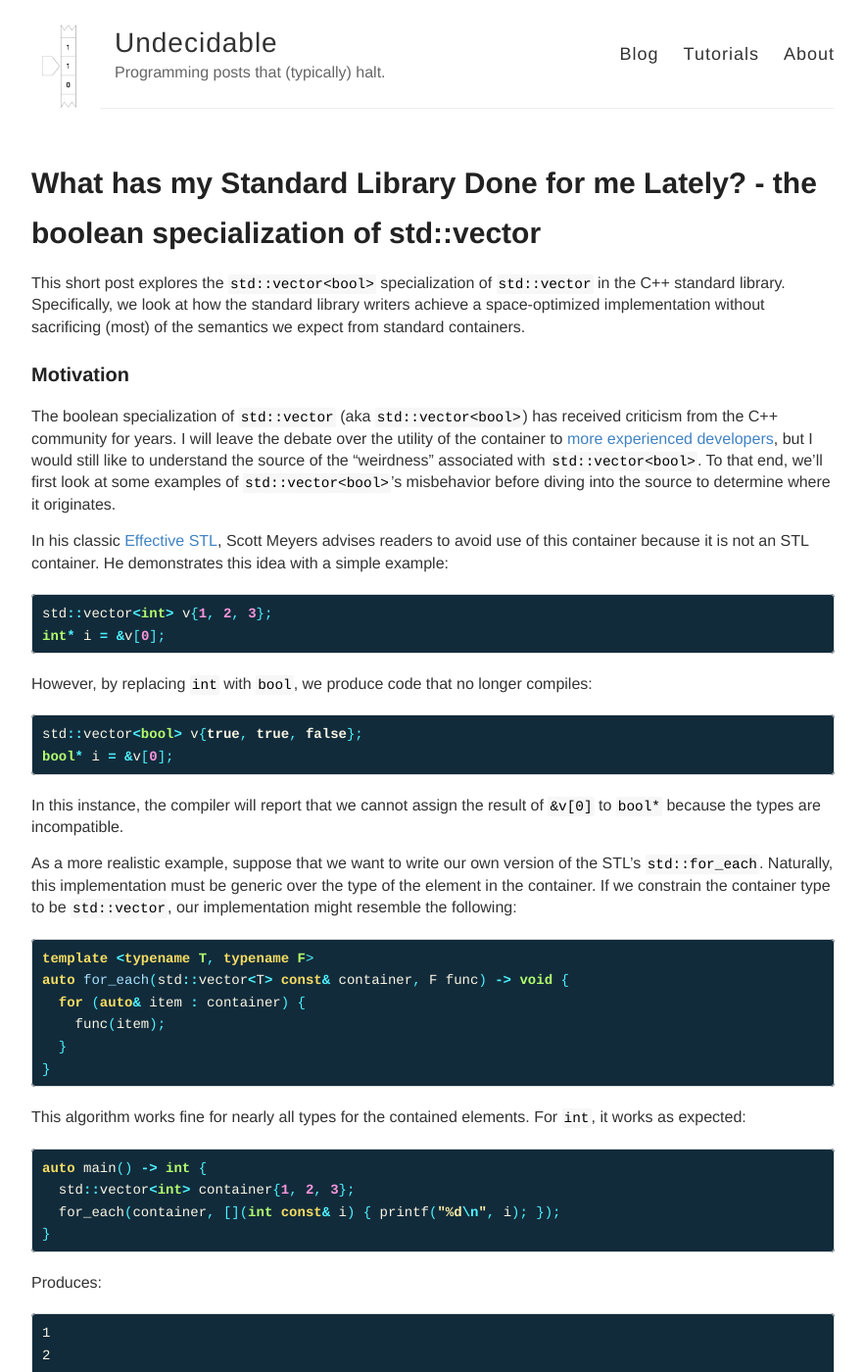
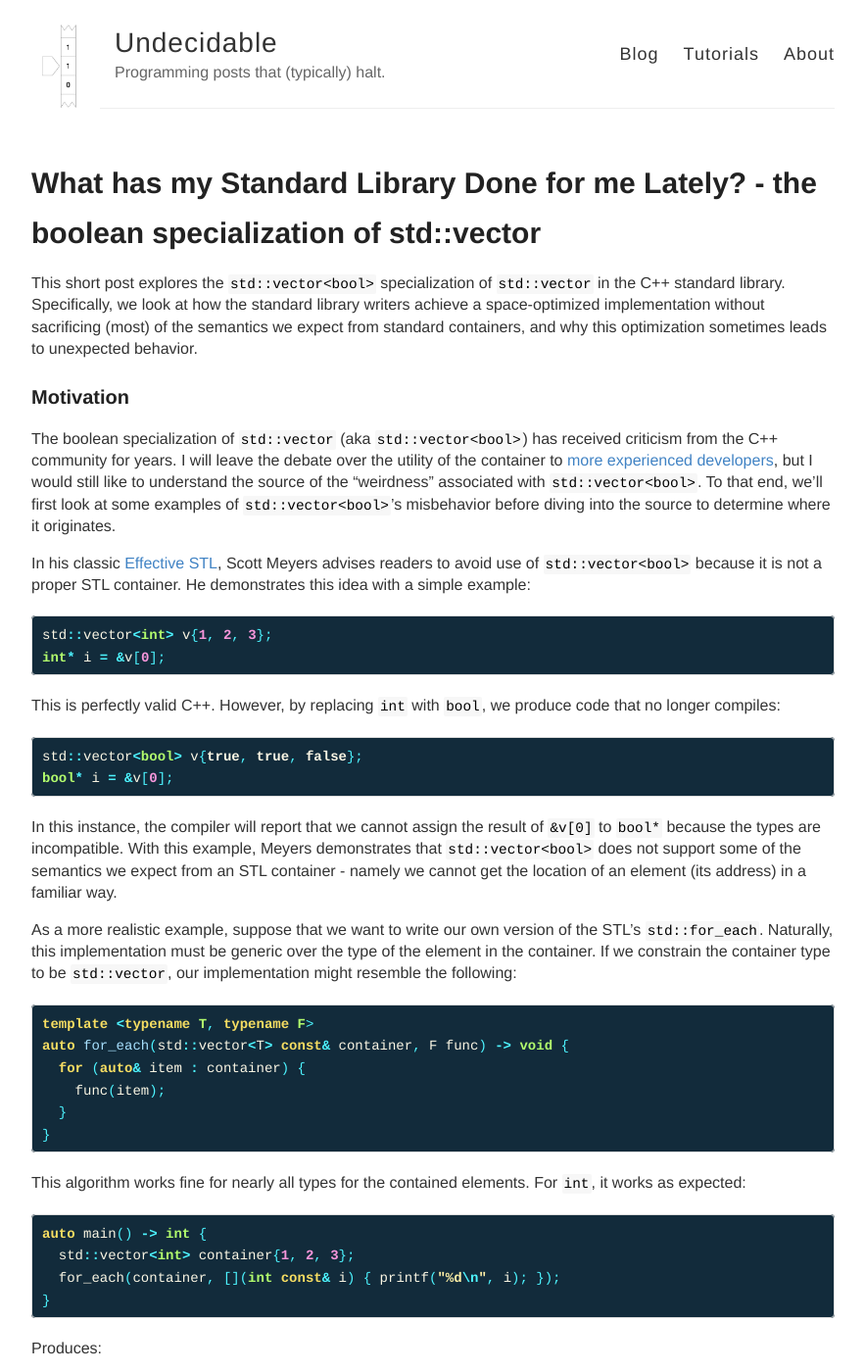
Before and after one commit to turingcompl33t/turingcompl33t.github.io, a Jekyll site: the page built from _posts/2022-9-10-Cppstd-Vector-Bool.md, in a window 1280 px wide and 1400 px high. Shown: the whole window at 98% size, without its empty margins (198-1081 px from the left). Built offline with Jekyll 4.4.1, drawn with Linux system fonts in a browser that asks for light colours; some of the changed text lies outside the part shown.

Commit message:
quick fixes on recent post

````diff
--- a/_posts/2022-9-10-Cppstd-Vector-Bool.md
+++ b/_posts/2022-9-10-Cppstd-Vector-Bool.md
@@ -3,27 +3,27 @@ layout: post
 title: "What has my Standard Library Done for me Lately? - the boolean specialization of std::vector"
 ---
 
-This short post explores the `std::vector<bool>` specialization of `std::vector` in the C++ standard library. Specifically, we look at how the standard library writers achieve a space-optimized implementation without sacrificing (most) of the semantics we expect from standard containers.
+This short post explores the `std::vector<bool>` specialization of `std::vector` in the C++ standard library. Specifically, we look at how the standard library writers achieve a space-optimized implementation without sacrificing (most) of the semantics we expect from standard containers, and why this optimization sometimes leads to unexpected behavior.
 
 ### Motivation
 
 The boolean specialization of `std::vector` (aka `std::vector<bool>`) has received criticism from the C++ community for years. I will leave the debate over the utility of the container to [more experienced developers](https://isocpp.org/blog/2012/11/on-vectorbool), but I would still like to understand the source of the "weirdness" associated with `std::vector<bool>`. To that end, we'll first look at some examples of `std::vector<bool>`'s misbehavior before diving into the source to determine where it originates.
 
-In his classic [Effective STL](https://www.amazon.com/Effective-STL-Specific-Standard-Template/dp/0201749629), Scott Meyers advises readers to avoid use of this container because it is not an STL container. He demonstrates this idea with a simple example:
+In his classic [Effective STL](https://www.amazon.com/Effective-STL-Specific-Standard-Template/dp/0201749629), Scott Meyers advises readers to avoid use of `std::vector<bool>` because it is not a proper STL container. He demonstrates this idea with a simple example:
 
 ```c++
 std::vector<int> v{1, 2, 3};
 int* i = &v[0];
 ```
 
-However, by replacing `int` with `bool`, we produce code that no longer compiles:
+This is perfectly valid C++. However, by replacing `int` with `bool`, we produce code that no longer compiles:
 
 ```c++
 std::vector<bool> v{true, true, false};
 bool* i = &v[0];
 ```
 
-In this instance, the compiler will report that we cannot assign the result of `&v[0]` to `bool*` because the types are incompatible.
+In this instance, the compiler will report that we cannot assign the result of `&v[0]` to `bool*` because the types are incompatible. With this example, Meyers demonstrates that `std::vector<bool>` does not support some of the semantics we expect from an STL container - namely we cannot get the location of an element (its address) in a familiar way.
 
 As a more realistic example, suppose that we want to write our own version of the STL's [`std::for_each`](https://en.cppreference.com/w/cpp/algorithm/for_each). Naturally, this implementation must be generic over the type of the element in the container. If we constrain the container type to be `std::vector`, our implementation might resemble the following:
 
@@ -85,7 +85,7 @@ With most compilers and standard library implementations, the size of a single `
 printf("%zu\n", sizeof(bool));
 ```
 
-prints the value `1`. In the implementation of `std::vector`, each item in the container is allocated its own storage area in a contiguous memory region (subject to alignment constraints). Together, these two facts imply that for a non-specialized implementation of `std::vector<bool>`, **each boolean element takes 1 byte**.
+prints the value `1`. Furthermore, in the implementation of `std::vector`, each item in the container is allocated its own storage area in a contiguous memory region (subject to alignment constraints). Together, these two facts imply that for a non-specialized implementation of `std::vector<bool>`, **each boolean element takes 1 byte**.
 
 It is easy to see that such an implementation is space-efficient. Each boolean element consumes a full byte of space, when we know that **the information contained in a `bool` can be expressed by a single bit**.
 
@@ -95,7 +95,9 @@ However, there is no primitive type in C++ that has a storage requirement that i
 
 To demonstrate a boolean `std::vector` specialization in the spirit of those offered by the C++ standard library, we'll write our own `BitVector` type. The complete implementation is [here](https://github.com/turingcompl33t/cpp-playground/blob/master/containers/bvector/BitVector.hpp). Note that this implementation is considerably stripped-down and does not offer the full interface provided by `std::vector`. furthermore, it is implemented in a style that would never be utilized within the standard library (for instance, it uses `std::unique_ptr` internally). This is by design, as I believe it demonstrates the topics of interest without getting bogged-down in the complexities of a more mature implementation.
 
-First, we declare a `BitType` type alias that defines the type that we will use in the implementation of our underlying storage array - in this case, `unsigned long` (the same used by GCC / libstdc++). We then declare an array of these elements owned by a `std::unique_ptr` to automatically handle deallocation.
+Our key implementation strategy for space-efficiency is representing many `bool` items in the vector with a single element in the underlying storage area. We manage individual bits of a primitive integer type and provide some logic on top to encode and decode `bool` values from these bits.
+
+We begin by declaring a `BitType` type alias that defines the type that we will use in the implementation of our underlying storage array - in this case, `unsigned long` (the same used by GCC / libstdc++). We then declare an array of these elements owned by a `std::unique_ptr` to automatically handle deallocation.
 
 ```c++
 using BitType = unsigned long;
@@ -145,7 +147,7 @@ auto PushBack(bool const val) -> void {
 
 Initially, we note that we do not need to update the underlying storage at all in the event that a `false` value is inserted - only the metadata member `size_` needs to be updated. In the event that `true` is inserted into the `BitVector`, we follow the same procedure as before to isolate the bit of interest, and we write to the word in which it resides using the bitwise or (`|=`) operator.
 
-Now we have seen how we can read and write boolean values to our `BitVector` while only allocating each a single bit of storage space. The final piece of the puzzle is how we can return (possibly mutable) references to individual bits in our container. As noted earlier in this post, C++ offers us no mechanism by which we can address a location that consists of a single bit. This complicates the implementation of certain member functions, like `operator[]`. Consider what the prototype for this function might look like:
+Now we have seen how we can read and write boolean values to our `BitVector` while only allocating each a single bit of storage space. The final piece of the puzzle is the mechanism for returning (possibly mutable) references to individual bits in our container. As noted earlier in this post, C++ offers us no mechanism by which we can address a location that consists of a single bit. This complicates the implementation of certain member functions, like `operator[]`. Consider what the prototype for this function might look like:
 
 ```c++
 auto operator[](std::size_t index) -> ??? {
````
Also changed, not shown: other parts of _posts/2022-9-10-Cppstd-Vector-Bool.md (+1 -1 lines).
